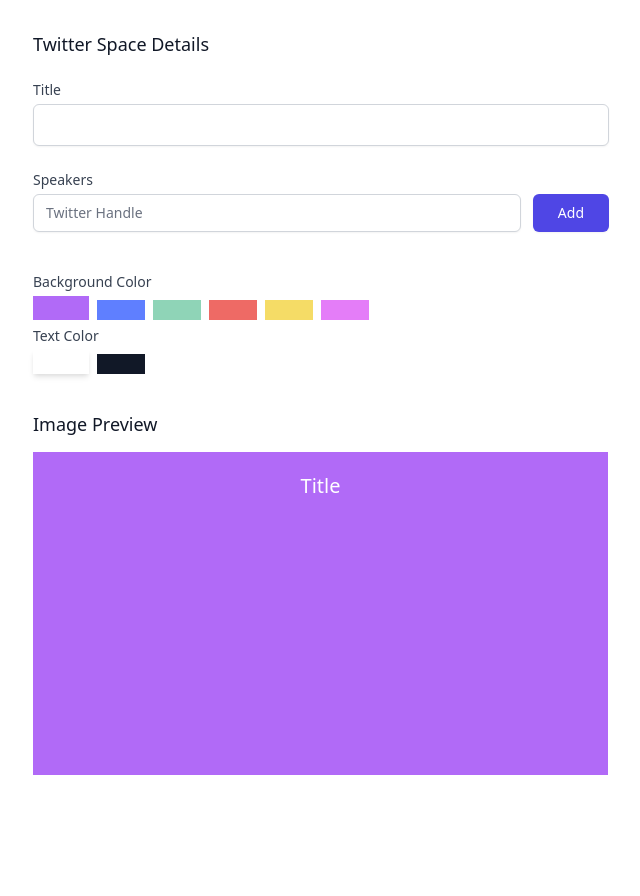
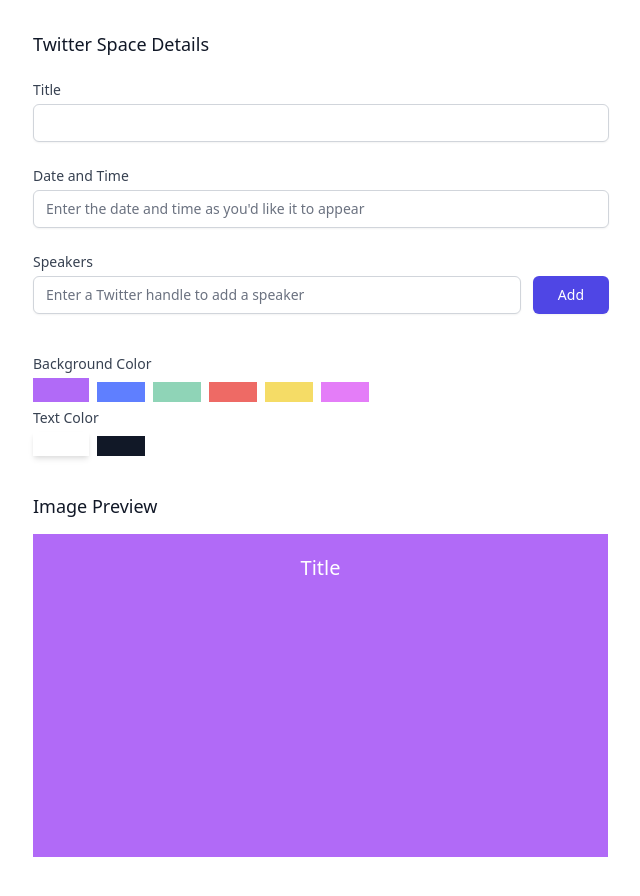
Before and after one commit to nickoelsner/spacespromo, a Next.js app: page / in a window 1280 px wide. Shown: the whole page, without its empty margins (319-959 px from the left). Before the commit the page ends 800 px from the top, so only its background shows below. Built offline with nearby package versions, Linux system fonts and the light colour scheme.

Commit message:
change placeholder text and add input for date and time

```diff
--- a/components/SpeakerSearch.js
+++ b/components/SpeakerSearch.js
@@ -31,7 +31,7 @@ const SpeakerSearch = ({ speakers, setSpeakers }) => {
             name="speaker"
             className="block w-full text-sm border-gray-300 rounded-md shadow-sm focus:ring-indigo-500 focus:border-indigo-50"
             type="text"
-            placeholder="Twitter Handle"
+            placeholder="Enter a Twitter handle to add a speaker"
             value={handle}
             onChange={onHandleChange}
           />
--- a/pages/index.js
+++ b/pages/index.js
@@ -18,6 +18,7 @@ export default function Home() {
   const [title, setTitle] = useState('')
   const [backgroundColor, setBackgroundColor] = useState(backgroundColors[0])
   const [textColor, setTextColor] = useState(textColors[0])
+  const [dateTime, setDateTime] = useState('')
 
   return (
     <div>
@@ -35,7 +36,7 @@ export default function Home() {
                 </h3>
                 <div className="grid grid-cols-1 mt-6 gap-y-6 gap-x-4 sm:grid-cols-6">
                   <div className="col-span-full">
-                    <label htmlFor="first-name" className="block text-sm font-medium text-gray-700">
+                    <label htmlFor="title" className="block text-sm font-medium text-gray-700">
                       Title
                     </label>
                     <div className="mt-1">
@@ -45,7 +46,23 @@ export default function Home() {
                         id="title"
                         value={title}
                         onChange={(e) => setTitle(e.target.value)}
-                        className="block w-full border-gray-300 rounded-md shadow-sm focus:ring-indigo-500 focus:border-indigo-50text-sm"
+                        className="block w-full text-sm border-gray-300 rounded-md shadow-sm focus:ring-indigo-500 focus:border-indigo-50"
+                      />
+                    </div>
+                  </div>
+                  <div className="col-span-full">
+                    <label htmlFor="datetime" className="block text-sm font-medium text-gray-700">
+                      Date and Time
+                    </label>
+                    <div className="mt-1">
+                      <input
+                        type="text"
+                        name="title"
+                        id="title"
+                        placeholder="Enter the date and time as you'd like it to appear"
+                        value={dateTime}
+                        onChange={(e) => setDateTime(e.target.value)}
+                        className="block w-full text-sm border-gray-300 rounded-md shadow-sm focus:ring-indigo-500 focus:border-indigo-50"
                       />
                     </div>
                   </div>
@@ -74,11 +91,13 @@ export default function Home() {
                 <h3 className="pt-8 mb-4 text-lg font-medium leading-6 text-gray-900">
                   Image Preview
                 </h3>
-                <div className={`w-[575px] h-[323.4375px] ${backgroundColor} p-5`}>
+                <div
+                  className={`w-[575px] h-[323.4375px] ${backgroundColor} flex flex-col justify-between items-center p-5 mb-10`}
+                >
                   <h1 className={`mb-5 text-xl font-medium text-center ${textColor}`}>
                     {title || 'Title'}
                   </h1>
-                  <ul className="flex flex-wrap justify-center">
+                  <ul className="flex flex-wrap">
                     {speakers.map((speaker) => (
                       <li className="flex flex-col items-center mx-2 mb-2" key={speaker.name}>
                         <img
@@ -90,6 +109,8 @@ export default function Home() {
                       </li>
                     ))}
                   </ul>
+                  {/* <div className="flex-grow" /> */}
+                  <p className={`text-center ${textColor}`}>{dateTime}</p>
                 </div>
               </div>
             </div>
```
